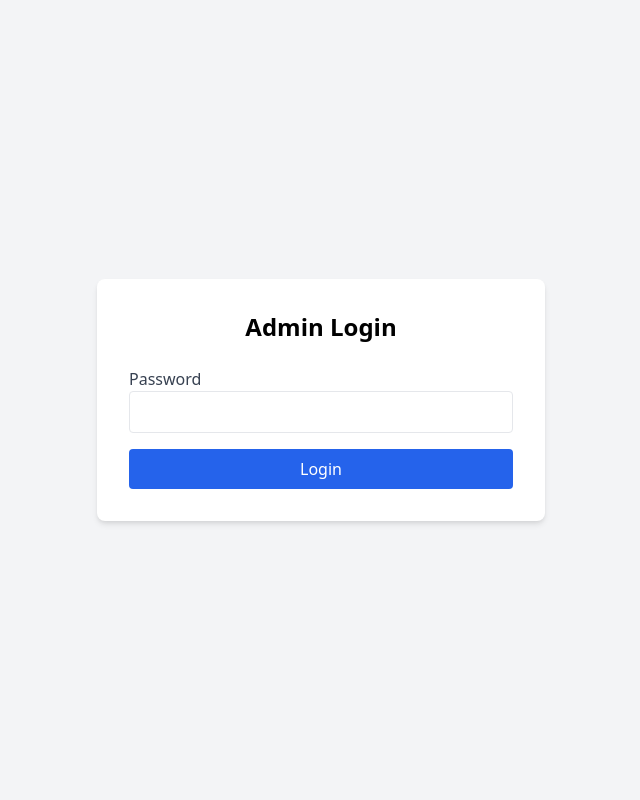
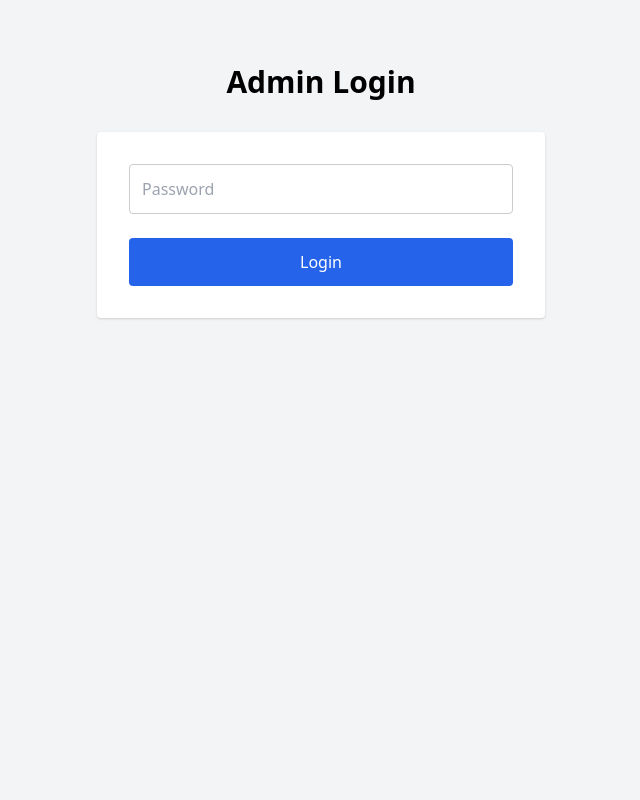
Before and after one commit to steadyBOMBER/Consignments, a Python web app: template templates/login.html in a window 1280 px wide. Shown: the whole page, without its empty margins (319-959 px from the left). Run offline with Jinja, Linux system fonts and the light colour scheme; the template is opened without the code that fills it, so the values that code supplies are empty.

Commit message:
Update login.html

```diff
--- a/templates/login.html
+++ b/templates/login.html
@@ -2,19 +2,25 @@
 <html lang="en">
 <head>
     <meta charset="UTF-8">
-    <title>Login</title>
+    <meta name="viewport" content="width=device-width, initial-scale=1.0">
+    <title>Admin Login</title>
     <link href="https://cdn.jsdelivr.net/npm/tailwindcss@2.2.19/dist/tailwind.min.css" rel="stylesheet">
 </head>
-<body class="bg-gray-100 flex items-center justify-center h-screen">
-    <div class="bg-white p-8 rounded-lg shadow-md w-full max-w-md">
-        <h1 class="text-2xl font-bold mb-6 text-center">Admin Login</h1>
-        <form method="POST" action="{{ url_for('login') }}">
-            <div class="mb-4">
-                <label for="password" class="block text-gray-700">Password</label>
-                <input type="password" name="password" id="password" class="w-full p-2 border rounded">
-            </div>
-            <button type="submit" class="w-full bg-blue-600 text-white p-2 rounded hover:bg-blue-700">Login</button>
+<body class="bg-gray-100">
+    <div class="container mx-auto py-16">
+        <h1 class="text-3xl font-bold text-center mb-8">Admin Login</h1>
+        <form method="post" class="max-w-md mx-auto bg-white p-8 rounded shadow">
+            {% if error %}
+            <div class="bg-red-100 text-red-700 p-4 rounded mb-4">{{ error }}</div>
+            {% endif %}
+            <input name="password" type="password" class="input" placeholder="Password" required>
+            <button class="btn w-full mt-4" type="submit">Login</button>
         </form>
     </div>
+    <style>
+        .input { width:100%; padding:12px; border:1px solid #ccc; border-radius:4px; margin-bottom:8px; }
+        .btn { background:#2563eb; color:white; padding:12px; border:none; border-radius:4px; cursor:pointer; }
+        .btn:hover { background:#1d4ed8; }
+    </style>
 </body>
 </html>
```
